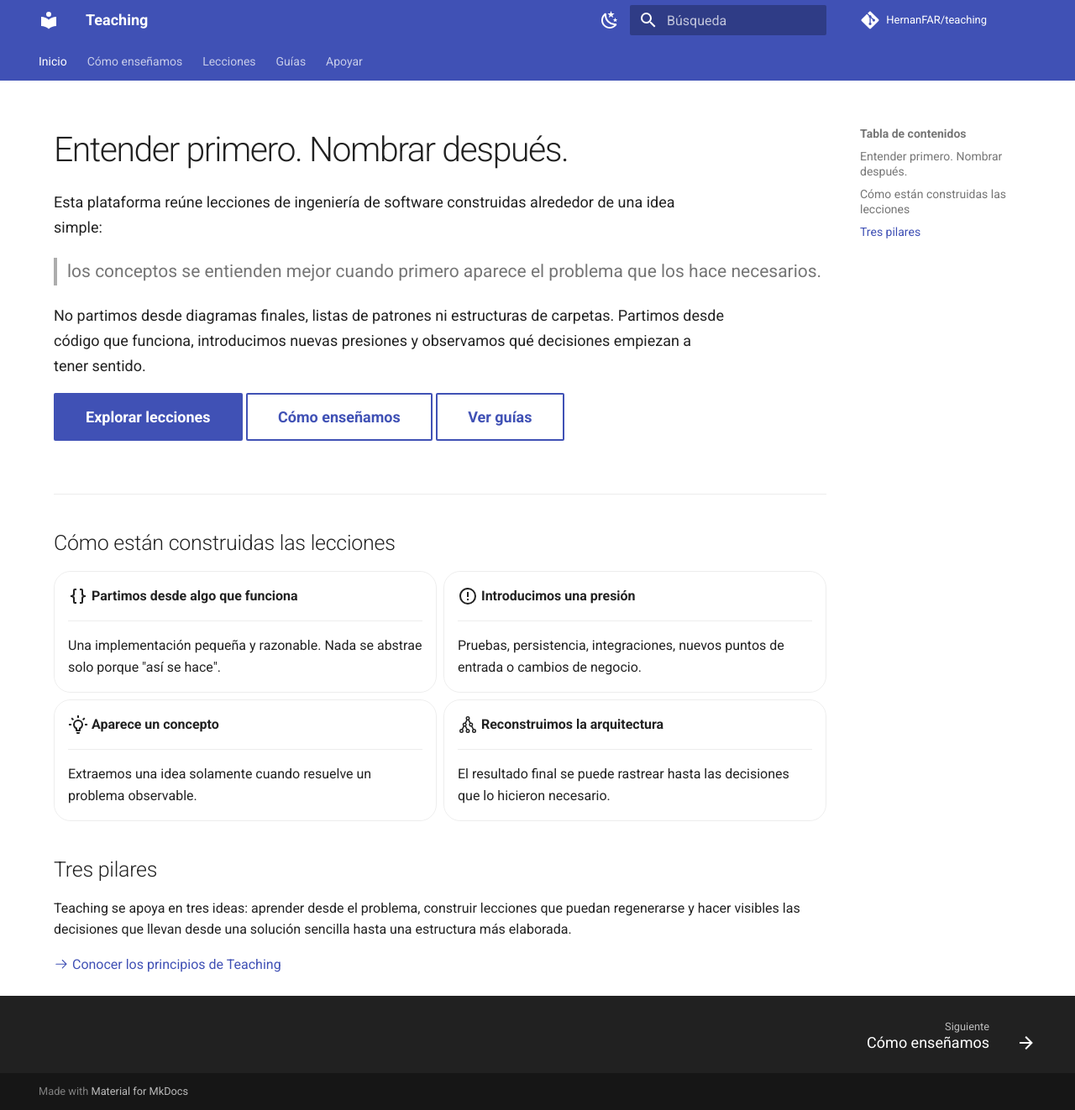
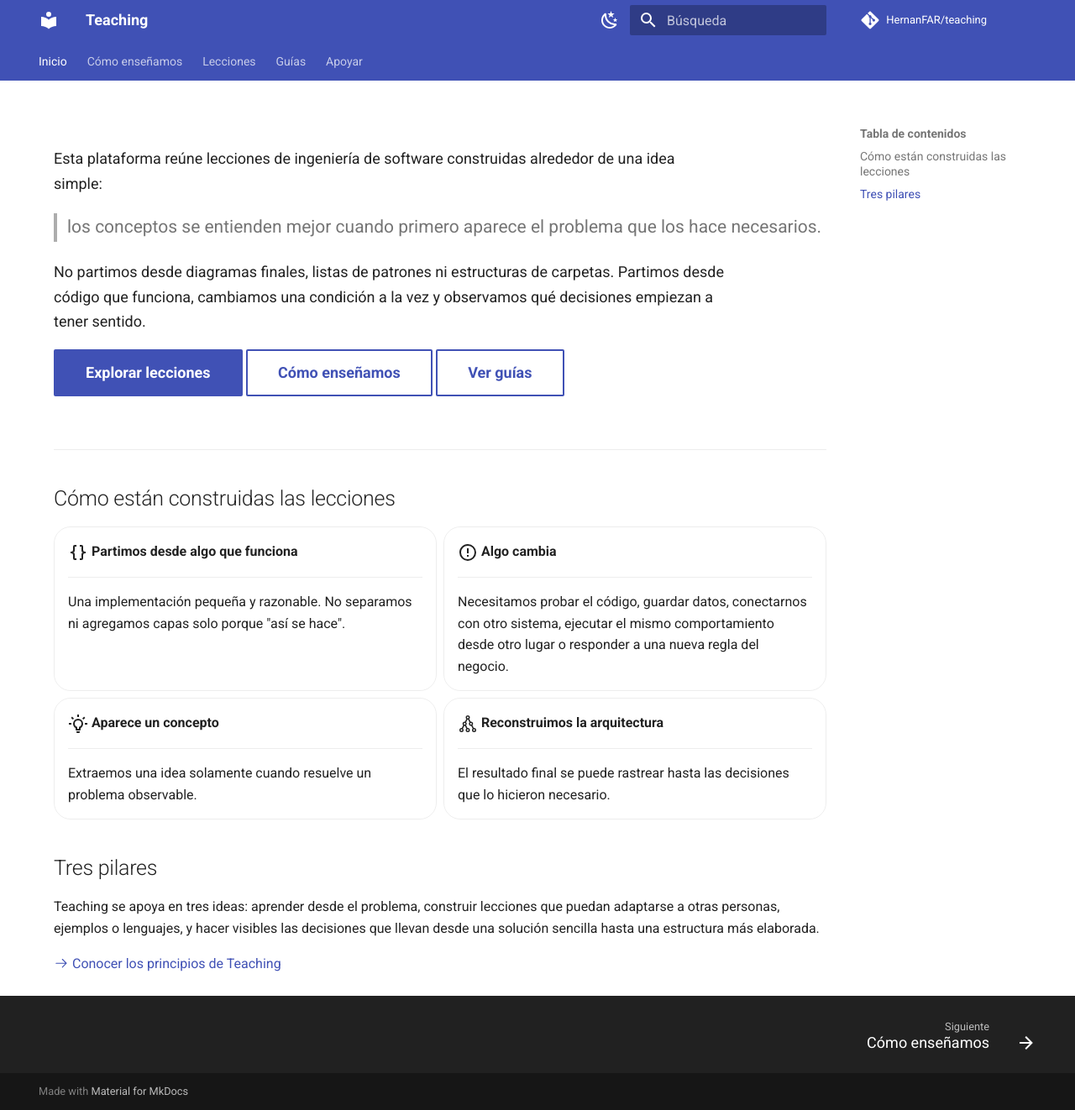
Before and after one commit to HernanFAR/teaching, an MkDocs documentation site: the page built from docs/index.md, in a window 1280 px wide and 1322 px high. Shown: the whole window at 84% size. Built offline with MkDocs 1.6.1 and Material for MkDocs 9.7.7, drawn with Linux system fonts in a browser that asks for light colours; comment, search, counter and statistics services are not loaded.

Commit message:
docs: make home language more accessible

```diff
--- a/docs/index.md
+++ b/docs/index.md
@@ -7,13 +7,13 @@ hide_page_title: true
 
 <div class="hero" markdown>
 
-## Entender primero. Nombrar después.
+# Entender primero. Nombrar después.
 
 Esta plataforma reúne lecciones de ingeniería de software construidas alrededor de una idea simple:
 
 > los conceptos se entienden mejor cuando primero aparece el problema que los hace necesarios.
 
-No partimos desde diagramas finales, listas de patrones ni estructuras de carpetas. Partimos desde código que funciona, introducimos nuevas presiones y observamos qué decisiones empiezan a tener sentido.
+No partimos desde diagramas finales, listas de patrones ni estructuras de carpetas. Partimos desde código que funciona, cambiamos una condición a la vez y observamos qué decisiones empiezan a tener sentido.
 
 [Explorar lecciones](lessons/index.md){ .md-button .md-button--primary }
 [Cómo enseñamos](about/how-we-teach.md){ .md-button }
@@ -31,13 +31,13 @@ No partimos desde diagramas finales, listas de patrones ni estructuras de carpet
 
     ---
 
-    Una implementación pequeña y razonable. Nada se abstrae solo porque "así se hace".
+    Una implementación pequeña y razonable. No separamos ni agregamos capas solo porque "así se hace".
 
--   :material-alert-circle-outline:{ .lg .middle } **Introducimos una presión**
+-   :material-alert-circle-outline:{ .lg .middle } **Algo cambia**
 
     ---
 
-    Pruebas, persistencia, integraciones, nuevos puntos de entrada o cambios de negocio.
+    Necesitamos probar el código, guardar datos, conectarnos con otro sistema, ejecutar el mismo comportamiento desde otro lugar o responder a una nueva regla del negocio.
 
 -   :material-lightbulb-on-outline:{ .lg .middle } **Aparece un concepto**
 
@@ -55,6 +55,6 @@ No partimos desde diagramas finales, listas de patrones ni estructuras de carpet
 
 ## Tres pilares
 
-Teaching se apoya en tres ideas: aprender desde el problema, construir lecciones que puedan regenerarse y hacer visibles las decisiones que llevan desde una solución sencilla hasta una estructura más elaborada.
+Teaching se apoya en tres ideas: aprender desde el problema, construir lecciones que puedan adaptarse a otras personas, ejemplos o lenguajes, y hacer visibles las decisiones que llevan desde una solución sencilla hasta una estructura más elaborada.
 
 [:octicons-arrow-right-24: Conocer los principios de Teaching](about/how-we-teach.md)
```
